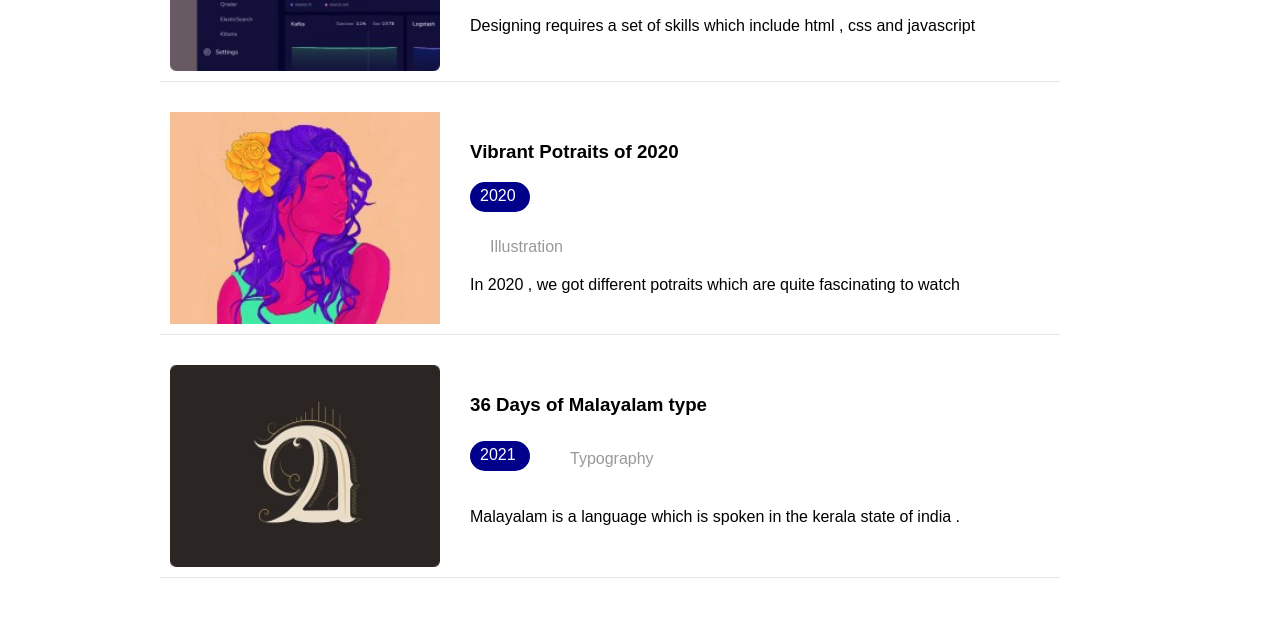
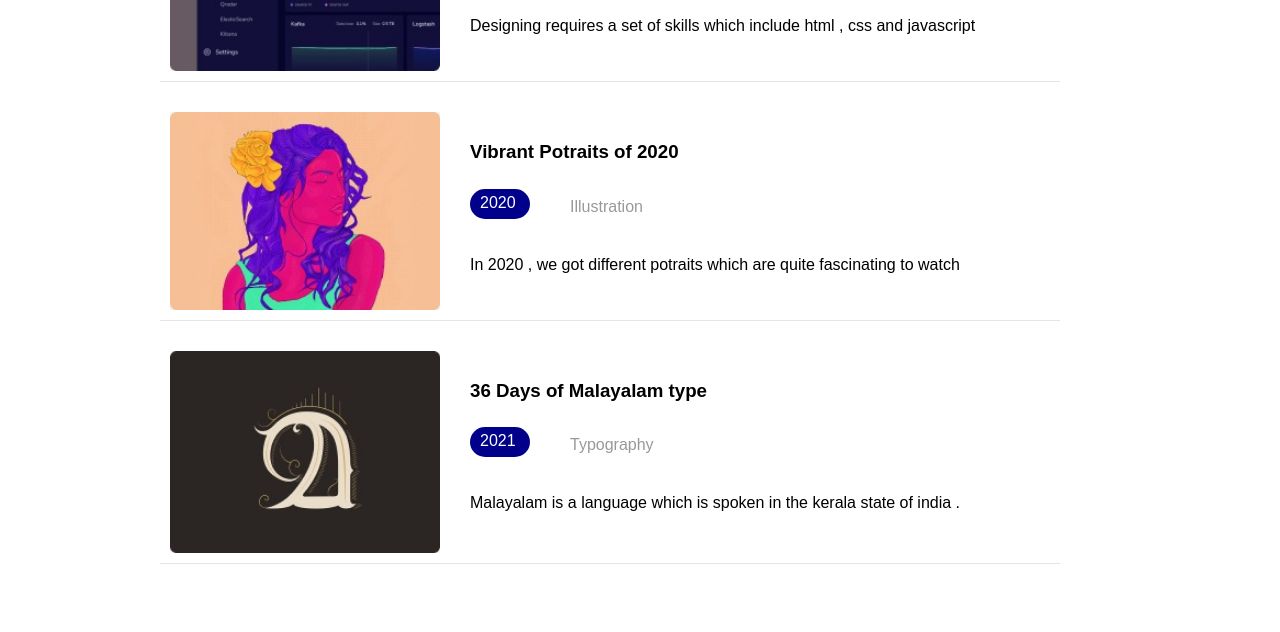
Before and after one commit to amanchauhan414/dayfive, a plain HTML site: page index.html in a window 1280 px wide. Shown: the part 1025-1657 px from the top of the page. Drawn offline with Linux system fonts and the light colour scheme.

Commit message:
Update styles.css

```diff
--- a/styles.css
+++ b/styles.css
@@ -234,7 +234,7 @@ p {
 .subheadingtext3{
     opacity: 40%;
 }
-.tsubheading2{
+.subheading2{
     display: flex;
     align-items: center;
     margin-bottom: 20px;
```
